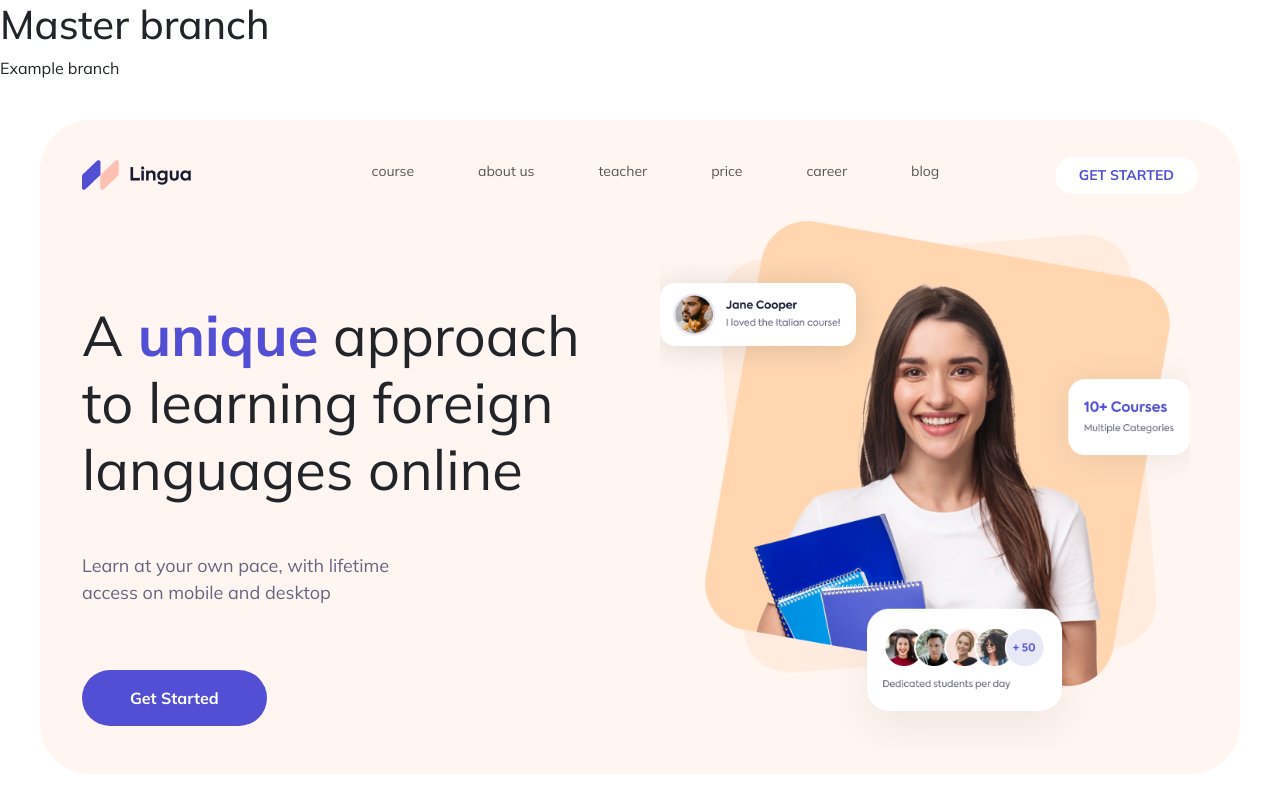
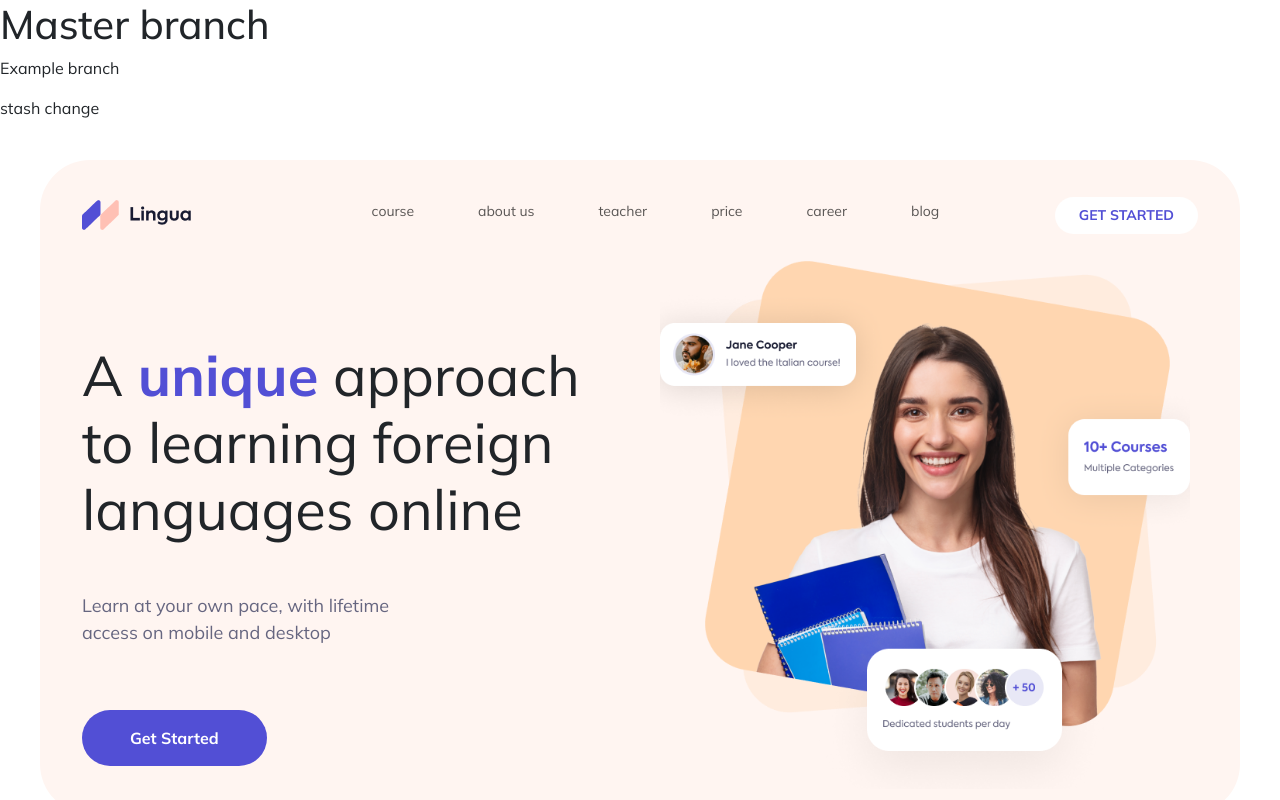
Before and after one commit to Disha-231/Lingua-using-scss-and-grunt, a website: page index.html in a window 1280 px wide. Shown: the top 800 px of the page. Drawn offline with Linux system fonts and the light colour scheme.

Commit message:
stash change

```diff
--- a/index.html
+++ b/index.html
@@ -13,6 +13,7 @@
 <body>
     <h1>Master branch</h1>
     <p>Example branch</p>
+    <p>stash change</p>
     <div class="wrap-header-slider">
         <!--header-->
         <nav class="navbar header navbar-expand-lg">
```
